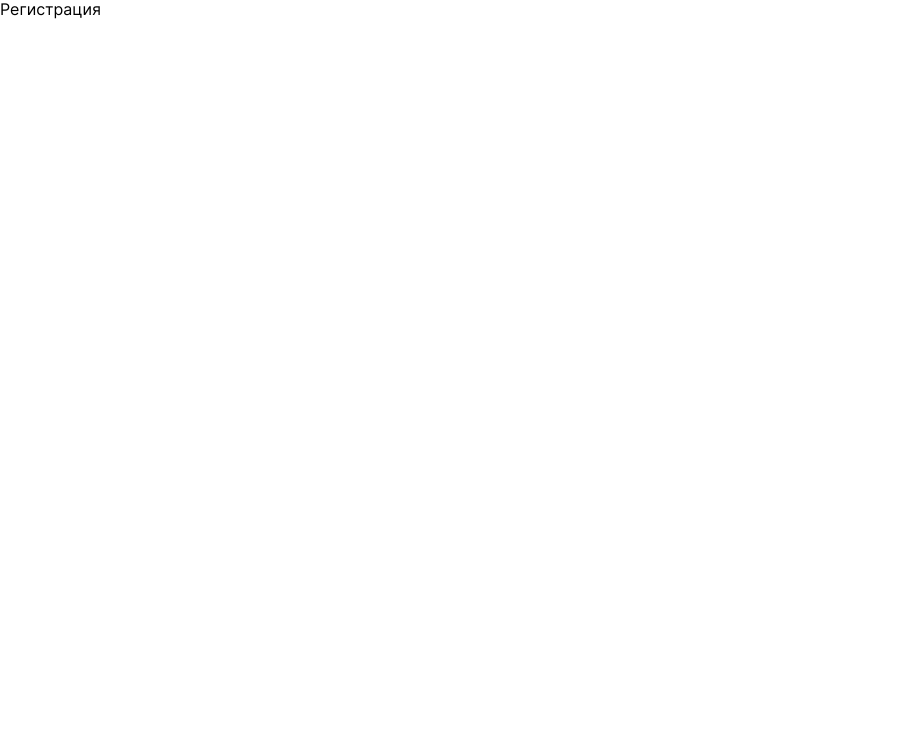
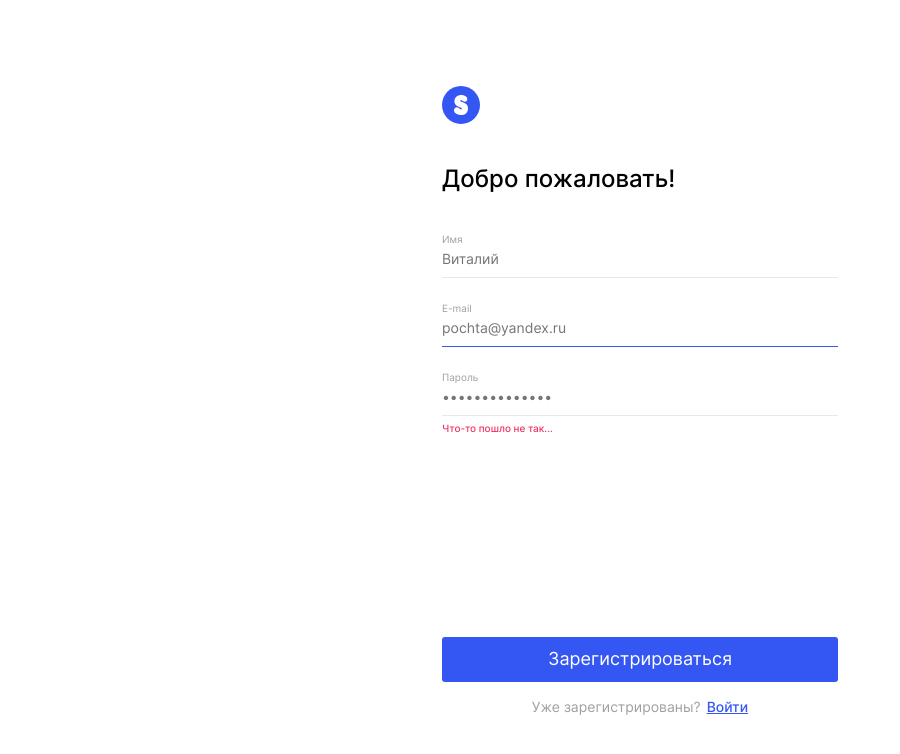
Before and after one commit to Zagorevsky/movies-explorer-frontend, a React app: page /signup in a window 1280 px wide. Shown: the whole page, without its empty margins (0-900 px from the left). Built offline with nearby package versions, Linux system fonts and the light colour scheme.

Commit message:
feat: Register

```diff
--- a/src/components/Login/Login.css
+++ b/src/components/Login/Login.css
@@ -58,6 +58,10 @@
   color: rgba(0, 0, 0, 1);
 }
 
+.login__input_aktiv {
+  border-bottom: 1px solid rgba(52, 86, 243, 1);
+}
+
 .login__error {
   color: rgba(238, 52, 101, 1);
   font-size: 10px;
@@ -67,6 +71,10 @@
   display: none;
   position: absolute;
   top: 51px;
+}
+
+.login__error_aktiv {
+  display: block;
 }
 
 .login__button {
--- a/src/components/Login/Login.js
+++ b/src/components/Login/Login.js
@@ -18,9 +18,9 @@ function Login() {
           </div>
           <div className="login__block-input">
             <p className="login__input-title">Пароль</p>
-            <input className="login__input login__input" required id="password" name="password"
+            <input className="login__input" required id="password" name="password"
               placeholder="" type="password" />
-            <span id="password-error" className="login__error"></span>
+            <span id="password-error" className="login__error "></span>
           </div>
           <div className="login__button-container">
             <button type="submit" className="login__button">Войти</button>
@@ -28,7 +28,7 @@ function Login() {
         </form>
         <div className="login__menu">
           <p className="login__menu-txt">Ещё не зарегистрированы?</p>
-          <Link to="/sign-in" className="login__menu-link">Регистрация</Link>
+          <Link to="/signup" className="login__menu-link">Регистрация</Link>
         </div>
       </div>
     </div>
--- a/src/components/Register/Register.css
+++ b/src/components/Register/Register.css
@@ -0,0 +1,180 @@
+.register {
+  display: flex;
+  justify-content: center;
+  align-items: center;
+  height: 100vh;
+  width: 100%;
+  margin: 0;
+  padding: 0;
+  font-family: 'Inter', Arial, sans-serif;
+  font-weight: 500;
+}
+
+.register__container {
+  margin: 0;
+  padding: 0;
+  display: flex;
+  flex-direction: column;
+  width: 396px;
+}
+
+.register__form {
+  margin: 0;
+  padding: 0;
+}
+
+.register__title {
+  margin: 40px 0 40px 0;
+  padding: 0;
+  font-size: 24px;
+  line-height: 29px;
+}
+
+.register__block-input {
+  position: relative;
+}
+
+.register__input-title {
+  color: rgba(160, 160, 160, 1);
+  font-size: 10px;
+  line-height: 12px;
+  font-weight: 400;
+  margin: 0;
+  padding: 0;
+}
+
+.register__input {
+  position: relative;
+  border: 0;
+  width: 100%;
+  padding: 5px 0 10px 0;
+  margin: 0 0 24px 0;
+  background-color: transparent;
+  outline: none;
+  box-sizing: border-box;
+  border-bottom: 1px solid rgba(232, 232, 232, 1);
+  font-size: 14px;
+  line-height: 17px;
+  color: rgba(0, 0, 0, 1);
+}
+
+.register__input_aktiv {
+  border-bottom: 1px solid rgba(52, 86, 243, 1);
+}
+
+.register__input_error {
+  color: rgba(238, 52, 101, 1);
+}
+
+.register__error {
+  color: rgba(238, 52, 101, 1);
+  font-size: 10px;
+  line-height: 12px;
+  margin: 0;
+  padding: 0;
+  display: none;
+  position: absolute;
+  top: 51px;
+}
+
+.register__error_aktiv {
+  display: block;
+}
+
+.register__button {
+  width: 396px;
+  height: 45px;
+  background-size: 358px 50px;
+  color: #FFFFFF;
+  border: 0;
+  margin: 197px 0 16px 0;
+  padding: 0;
+  border-radius: 3px;
+  font-size: 18px;
+  line-height: 22px;
+  font-weight: 400;
+  background-color: rgba(52, 86, 243, 1);
+}
+
+.register__button:hover {
+  opacity: 0.6;
+  cursor: pointer;
+}
+
+.register__menu {
+  display: flex;
+  justify-content: center;
+  align-items: center;
+  padding: 0;
+  margin: 0;
+}
+
+.register__menu-txt {
+  color: rgba(160, 160, 160, 1);
+  font-size: 14px;
+  line-height: 17px;
+  font-weight: 400;
+  margin: 0 6px 0 0;
+  padding: 0;
+}
+
+.register__menu-link {
+  color: rgba(52, 86, 243, 1);
+  font-size: 14px;
+  line-height: 17px;
+  margin: 0;
+  padding: 0;
+}
+
+.register__menu-link:hover {
+  opacity: 0.6;
+  cursor: pointer;
+}
+
+@media screen and (max-width: 720px){
+  .register {
+    align-items: flex-start;
+  }
+}
+
+@media screen and (max-width: 720px){
+  .register__container {
+    margin-top: 56px;
+    align-items: center;
+    width: 260px;
+  }
+}
+
+@media screen and (max-width: 720px){
+  .register__title {
+    margin: 50px 0 80px 0;
+  }
+}
+
+@media screen and (max-width: 720px){
+  .register__button {
+    width: 260px;
+    margin: 285px 0 14px 0;
+    font-size: 12px;
+    line-height: 15px;
+    font-weight: 500;
+  }
+}
+
+@media screen and (max-width: 720px){
+  .register__menu-link {
+    font-size: 12px;
+    line-height: 15px;
+    font-weight: 400;
+    margin-bottom: 30px;
+  }
+}
+
+@media screen and (max-width: 720px){
+  .register__menu-txt {
+    font-size: 12px;
+    line-height: 15px;
+    font-weight: 400;
+    margin-bottom: 30px;
+  }
+}
--- a/src/components/Register/Register.js
+++ b/src/components/Register/Register.js
@@ -1,9 +1,43 @@
 import React from "react";
+import { Link } from 'react-router-dom';
 import './Register.css';
+import Logo from '../Logo/Logo';
 
 function Register() {
   return (
-    <div className="register">Регистрация</div>
+    <div className="register">
+      <div className="register__container">
+        <Logo />
+        <p className="register__title">Добро пожаловать!</p>
+        <form className="register__form" name="register">
+          <div className="register__block-input">
+            <p className="register__input-title">Имя</p>
+            <input className="register__input" required id="name" name="name"
+              placeholder="Виталий" type="text" />
+            <span id="email-error" className="register__error"></span>
+          </div>
+          <div className="register__block-input">
+            <p className="register__input-title">E-mail</p>
+            <input className="register__input register__input_aktiv" required id="email" name="email"
+              placeholder="pochta@yandex.ru" type="email" />
+            <span id="email-error" className="register__error"></span>
+          </div>
+          <div className="register__block-input">
+            <p className="register__input-title">Пароль</p>
+            <input className="register__input register__input_error" required id="password" name="password"
+              placeholder="••••••••••••••" type="password" />
+            <span id="password-error" className="register__error register__error_aktiv">Что-то пошло не так...</span>
+          </div>
+          <div className="register__button-container">
+            <button type="submit" className="register__button">Зарегистрироваться</button>
+          </div>
+        </form>
+        <div className="register__menu">
+          <p className="register__menu-txt">Уже зарегистрированы?</p>
+          <Link to="/signin" className="register__menu-link">Войти</Link>
+        </div>
+      </div>
+    </div>
   );
 
 };
```
